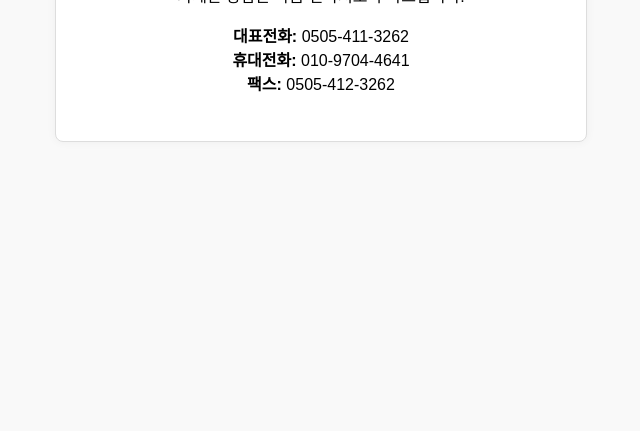
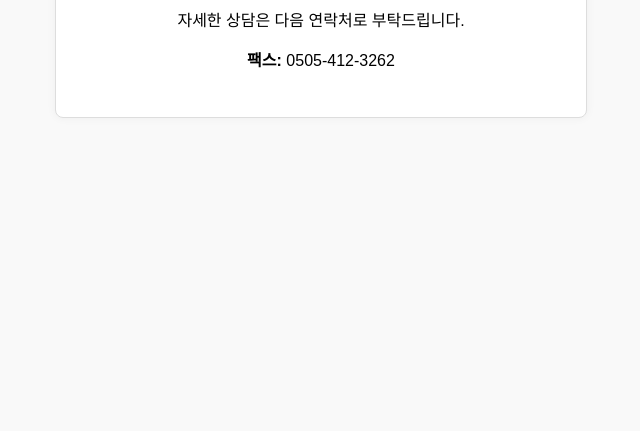
Before and after one commit to Rokirk-1/gncal.com, a plain HTML site: page index.html in a window 1280 px wide. Shown: the part 425-856 px from the top of the page, without its empty margins (319-959 px from the left). Drawn offline with Linux system fonts and the light colour scheme.

Commit message:
Update index.html

```diff
--- a/index.html
+++ b/index.html
@@ -27,9 +27,7 @@
   <div class="message">
     <h1>그램&칼로리는 준비 중에 있습니다.</h1>
     <p>자세한 상담은 다음 연락처로 부탁드립니다.</p>
-    <p><strong>대표전화:</strong> 0505-411-3262<br>
-       <strong>휴대전화:</strong> 010-9704-4641<br>
-       <strong>팩스:</strong> 0505-412-3262</p>
+    <p><strong>팩스:</strong> 0505-412-3262</p>
   </div>
 </body>
 </html>
```
